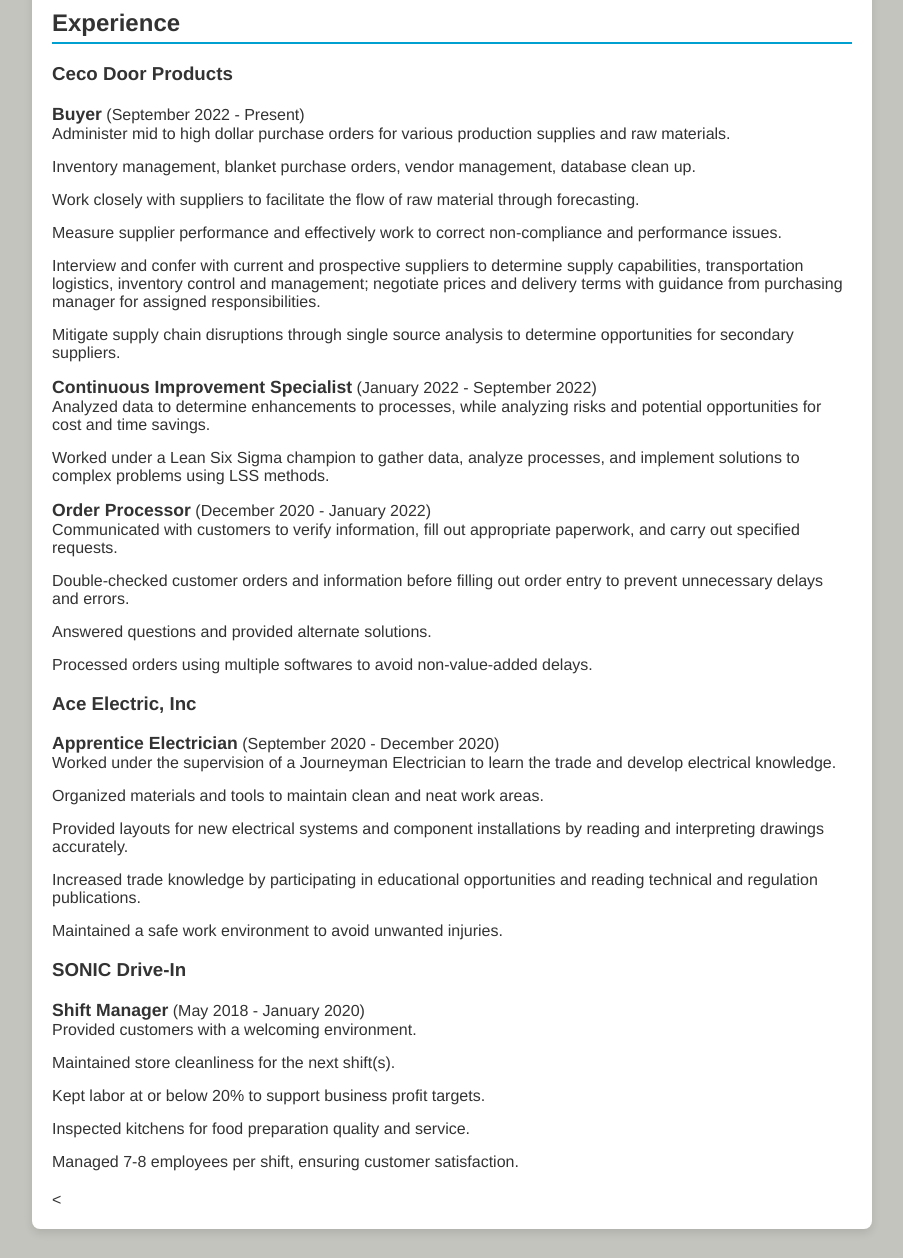
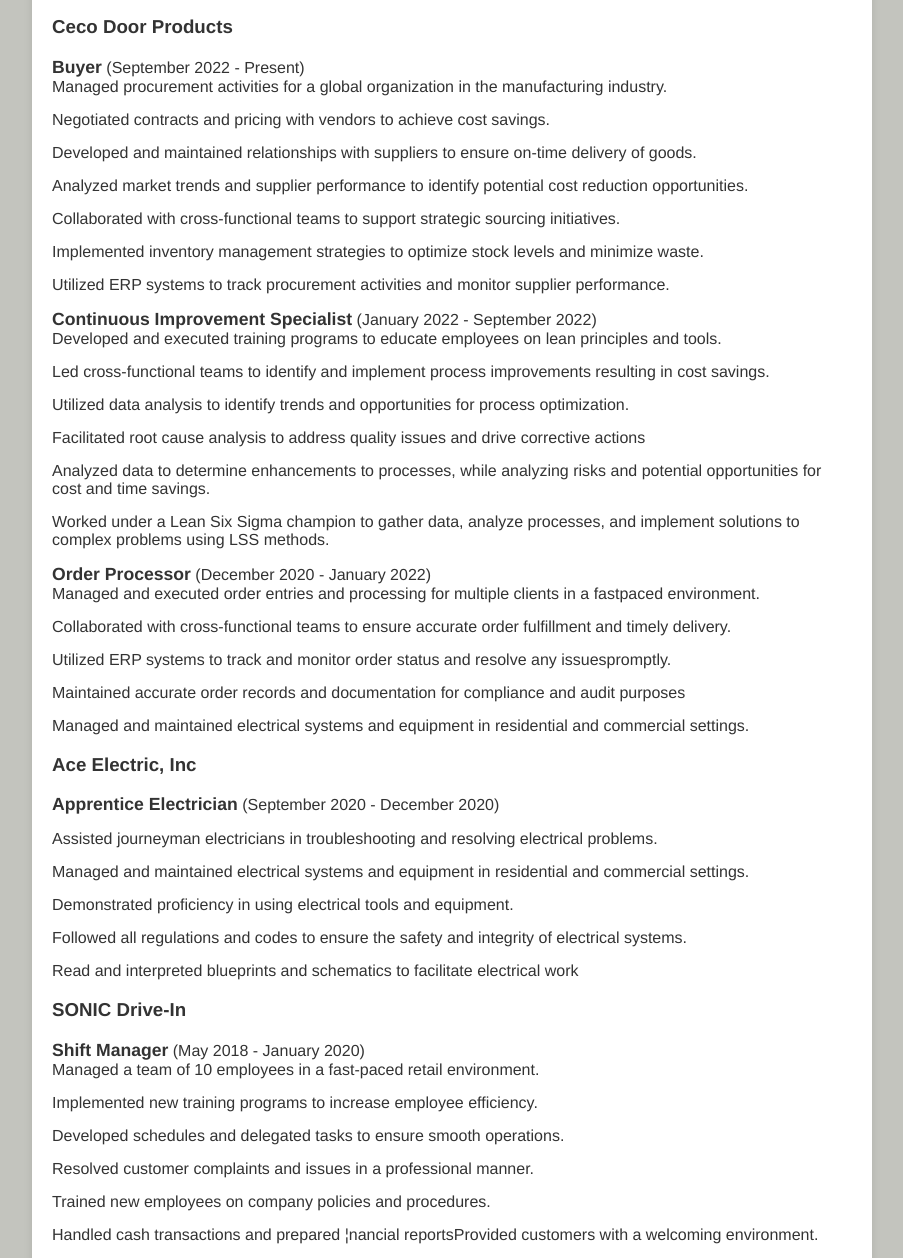
Before and after one commit to localrepository/my-digital-business-card, a plain HTML site: page resume.html in a window 1280 px wide. Shown: the part 1402-2660 px from the top of the page, without its empty margins (188-1091 px from the left). Drawn offline with Linux system fonts and the light colour scheme.

Commit message:
Update resume.html

```diff
--- a/resume.html
+++ b/resume.html
@@ -110,9 +110,8 @@
 
         <div class="section summary">
             <h2>Summary</h2>
-            <p>I am a highly organized and industrious buyer adept at maintaining costs while optimizing inventory for requirements. Versatile buyer driven to lower costs and increase quality of goods with a proactive approach to supplier management. Familiar with manufacturing practices and business operations. Finely tuned to customer demand, rising trends and changes in supply chain. I have an advanced knowledge of fundamental concepts of materials requirements, planning and procurement including, but not limited to: inventory management, cycle counts, expediting, and order placement. Possess strong analytical skills to drive supply chain. Microsoft 365 champion with competencies in Excel, Outlook, Word, and Sharepoint.</p>
+            <p>Experienced procurement specialist with a proven track record of cost savings and vendor management. Detail-oriented professional with a strong background in negotiating contracts and analyzing market trends. Skilled procurement specialist with expertise in supplier relationships and strategic sourcing. Results-driven professional with abackground in improving processes and optimizing procurement operations. Microsoft 365 champion with competencies in Excel, Outlook, Word, and Sharepoint. Well versed in data analytics and visualization through Excel and Power BI.</p>
             <p>I'm an organized and dependable individual that is successful at managing multiple priorities with a positive attitude. I have a strong willingness to learn and always able to take on additional responsibilities to meet team goals.</p>
-            <p>When I’m not on the job, I enjoy relaxing at the lake, volunteering with the local fire department as a FF/AEMT, and seeing new places.</p>
         </div>
 
         <div class="section skills">
@@ -121,6 +120,7 @@
                 <li>Purchasing Negotiation</li>
                 <li>RFx Process</li>
                 <li>Supply Chain Optimization</li>
+		<li>Vendor Management</li>
 		<li>Data Analytics</li>
 		<li>Microsoft 365</li>
             </ul>
@@ -155,26 +155,32 @@
             <ul>
                 <li><strong>Buyer</strong> (September 2022 - Present)
                     <ul>
-                        <li>Administer mid to high dollar purchase orders for various production supplies and raw materials.</li>
-                        <li>Inventory management, blanket purchase orders, vendor management, database clean up.</li>
-                        <li>Work closely with suppliers to facilitate the flow of raw material through forecasting.</li>
-                        <li>Measure supplier performance and effectively work to correct non-compliance and performance issues.</li>
-                        <li>Interview and confer with current and prospective suppliers to determine supply capabilities, transportation logistics, inventory control and management; negotiate prices and delivery terms with guidance from purchasing manager for assigned responsibilities.</li>
-                        <li>Mitigate supply chain disruptions through single source analysis to determine opportunities for secondary suppliers.</li>
+                        <li>Managed procurement activities for a global organization in the manufacturing industry.
+                        <li>Negotiated contracts and pricing with vendors to achieve cost savings.</li>
+                        <li>Developed and maintained relationships with suppliers to ensure on-time delivery of goods.</li>
+                        <li>Analyzed market trends and supplier performance to identify potential cost reduction opportunities.</li>
+                        <li>Collaborated with cross-functional teams to support strategic sourcing initiatives.</li>
+                        <li>Implemented inventory management strategies to optimize stock levels and minimize waste.</li>
+                        <li>Utilized ERP systems to track procurement activities and monitor supplier performance.</li>
                     </ul>
                 </li>
                 <li><strong>Continuous Improvement Specialist</strong> (January 2022 - September 2022)
                     <ul>
-                        <li>Analyzed data to determine enhancements to processes, while analyzing risks and potential opportunities for cost and time savings.</li>
+                        <li>Developed and executed training programs to educate employees on lean principles and tools.</li>
+                        <li>Led cross-functional teams to identify and implement process improvements resulting in cost savings.</li>
+                        <li>Utilized data analysis to identify trends and opportunities for process optimization.</li>
+                        <li>Facilitated root cause analysis to address quality issues and drive corrective actions</li>
+			<li>Analyzed data to determine enhancements to processes, while analyzing risks and potential opportunities for cost and time savings.</li>
                         <li>Worked under a Lean Six Sigma champion to gather data, analyze processes, and implement solutions to complex problems using LSS methods.</li>
                     </ul>
                 </li>
                 <li><strong>Order Processor</strong> (December 2020 - January 2022)
                     <ul>
-                        <li>Communicated with customers to verify information, fill out appropriate paperwork, and carry out specified requests.</li>
-                        <li>Double-checked customer orders and information before filling out order entry to prevent unnecessary delays and errors.</li>
-                        <li>Answered questions and provided alternate solutions.</li>
-                        <li>Processed orders using multiple softwares to avoid non-value-added delays.</li>
+                        <li>Managed and executed order entries and processing for multiple clients in a fastpaced environment.</li>
+                        <li>Collaborated with cross-functional teams to ensure accurate order fulfillment and timely delivery.</li>
+                        <li>Utilized ERP systems to track and monitor order status and resolve any issuespromptly.</li>
+                        <li>Maintained accurate order records and documentation for compliance and audit purposes</li>
+                        <li>Managed and maintained electrical systems and equipment in residential and commercial settings.</li>
                     </ul>
                 </li>
             </ul>
@@ -182,11 +188,11 @@
             <ul>
                 <li><strong>Apprentice Electrician</strong> (September 2020 - December 2020)
                     <ul>
-                        <li>Worked under the supervision of a Journeyman Electrician to learn the trade and develop electrical knowledge.</li>
-                        <li>Organized materials and tools to maintain clean and neat work areas.</li>
-                        <li>Provided layouts for new electrical systems and component installations by reading and interpreting drawings accurately.</li>
-                        <li>Increased trade knowledge by participating in educational opportunities and reading technical and regulation publications.</li>
-                        <li>Maintained a safe work environment to avoid unwanted injuries.</li>
+                        <li><li>Assisted journeyman electricians in troubleshooting and resolving electrical problems.
+                        <li>Managed and maintained electrical systems and equipment in residential and commercial settings.</li>
+                        <li>Demonstrated proficiency in using electrical tools and equipment.</li>
+                        <li>Followed all regulations and codes to ensure the safety and integrity of electrical systems.</li>
+                        <li>Read and interpreted blueprints and schematics to facilitate electrical work</li>
                     </ul>
                 </li>
             </ul>
@@ -194,11 +200,12 @@
             <ul>
                 <li><strong>Shift Manager</strong> (May 2018 - January 2020)
                     <ul>
-                        <li>Provided customers with a welcoming environment.</li>
-                        <li>Maintained store cleanliness for the next shift(s).</li>
-                        <li>Kept labor at or below 20% to support business profit targets.</li>
-                        <li>Inspected kitchens for food preparation quality and service.</li>
-                        <li>Managed 7-8 employees per shift, ensuring customer satisfaction.</li>
+                        <li>Managed a team of 10 employees in a fast-paced retail environment.</li>
+			<li>Implemented new training programs to increase employee efficiency.</li>
+                        <li>Developed schedules and delegated tasks to ensure smooth operations.</li>
+                        <li>Resolved customer complaints and issues in a professional manner.</li>
+                        <li>Trained new employees on company policies and procedures.</li>
+                        <li>Handled cash transactions and prepared ¦nancial reportsProvided customers with a welcoming environment.</li>
                     </ul>
                 </li>
             </ul>
```
